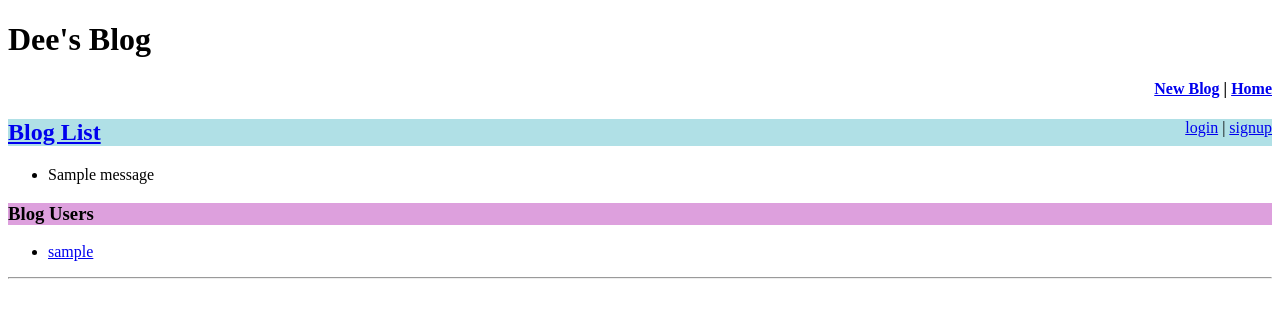
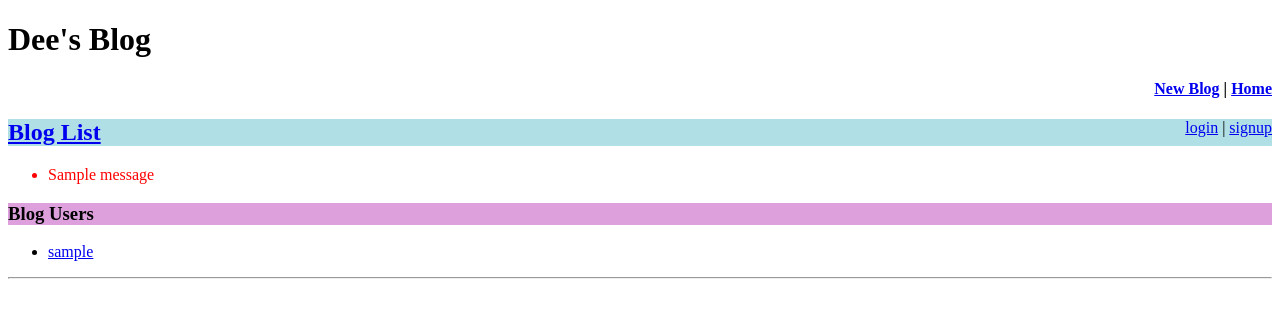
Before and after one commit to Danni40/blogz, a Flask app: page / in a window 1280 px wide. Shown: the top 318 px of the page. Run offline with Flask 2, Linux system fonts and the light colour scheme; tables that the repository leaves empty hold one stand-in row (values such as "Sample post"); one stand-in notice (Sample message) is shown.

Commit message:
adding color to the flash messages

```diff
--- a/main.py
+++ b/main.py
@@ -61,6 +61,9 @@ def signup():
         email = request.form['email']
         password = request.form['password']
         verify = request.form['verify']
+        if username == '' or email == '' or password == '' or verify == '':
+            flash('Sorry! Cannot have any blank fields')
+            return redirect('/signup')
         existing_user = User.query.filter_by(email=email).first()
         if not is_email(email):
             flash('zoiks! "' + email + '" does not seem like an email address')
@@ -72,9 +75,6 @@ def signup():
         username_db_count = User.query.filter_by(username=username).count()
         if username_db_count > 0:
             flash('yikes! "' + username + '" is already taken "')
-            return redirect('/signup')
-        if username == '' or email == '' or password == '' or verify == '':
-            flash('Nope! Cannot have any blank fields')
             return redirect('/signup')
         if ' ' in username or ' ' in email or ' ' in password:
             flash('Username, email or password cannot contain any spaces.')
--- a/templates/base.html
+++ b/templates/base.html
@@ -43,7 +43,7 @@
         {% if messages %}
           <ul class=flashes>
             {% for message in messages %}
-            <li>{{ message }}</li>
+            <li style="color:red;">{{ message }}</li>
             {% endfor %}
           </ul>
         {% endif %}
```
